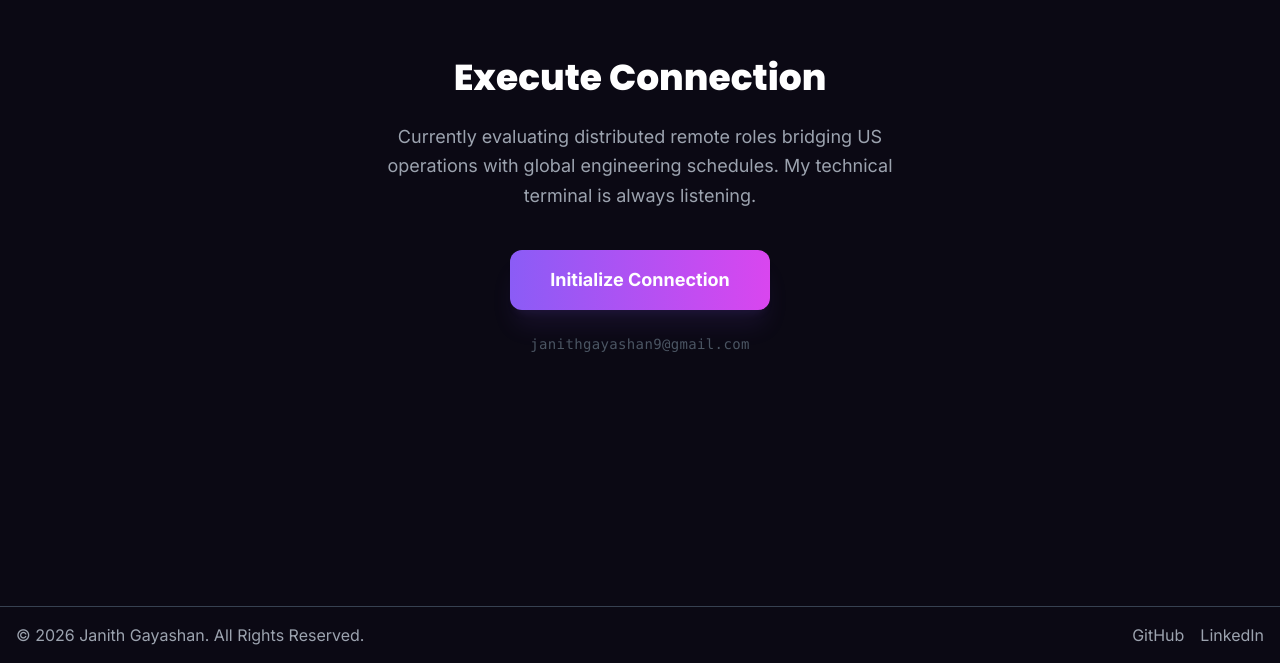
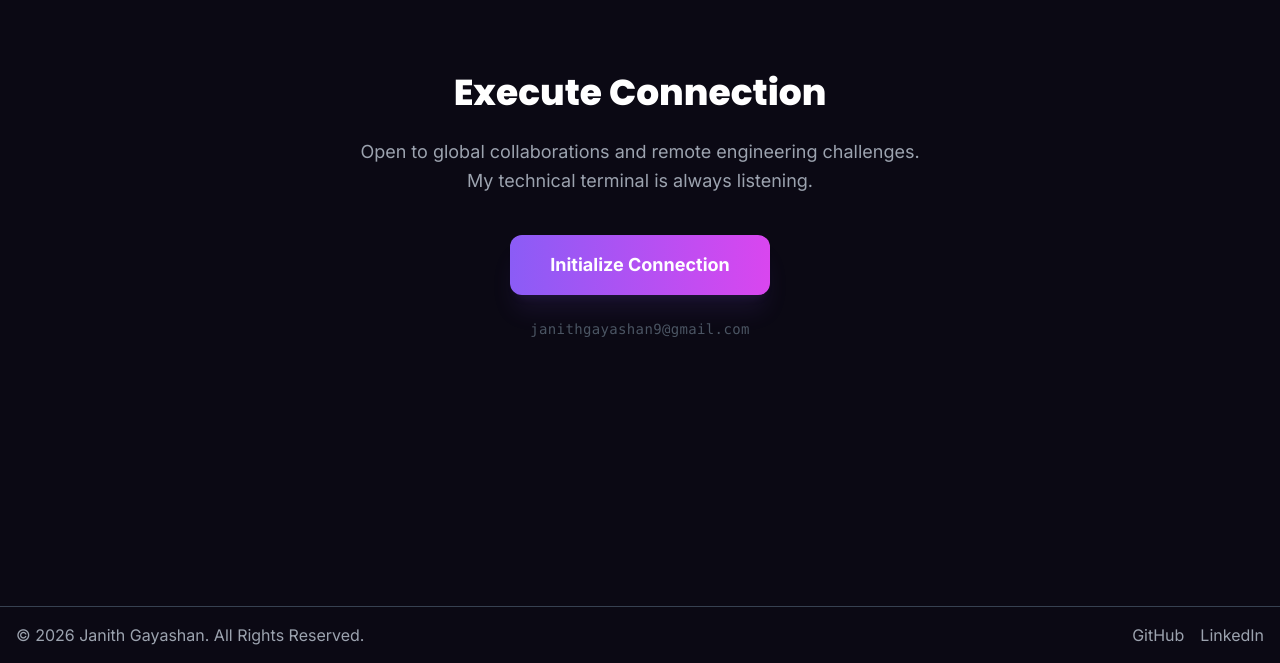
Before and after one commit to JanithGayashan/my-portfolio, a Next.js app: page / in a window 1280 px wide. Shown: the part 4194-4857 px from the top of the page. Built offline with nearby package versions, Linux system fonts and the light colour scheme.

Commit message:
modify Contact

```diff
--- a/src/components/Contact.tsx
+++ b/src/components/Contact.tsx
@@ -7,7 +7,7 @@ export default function Contact() {
         <Reveal>
             <h2 className="text-4xl font-black text-white mb-6 font-display">Execute Connection</h2>
             <p className="text-lg text-gray-400 mb-10 max-w-xl mx-auto leading-relaxed">
-                Currently evaluating distributed remote roles bridging US operations with global engineering schedules. My technical terminal is always listening.
+                Open to global collaborations and remote engineering challenges. My technical terminal is always listening.
             </p>
             <div className="flex flex-col items-center gap-4">
                 <a
```
